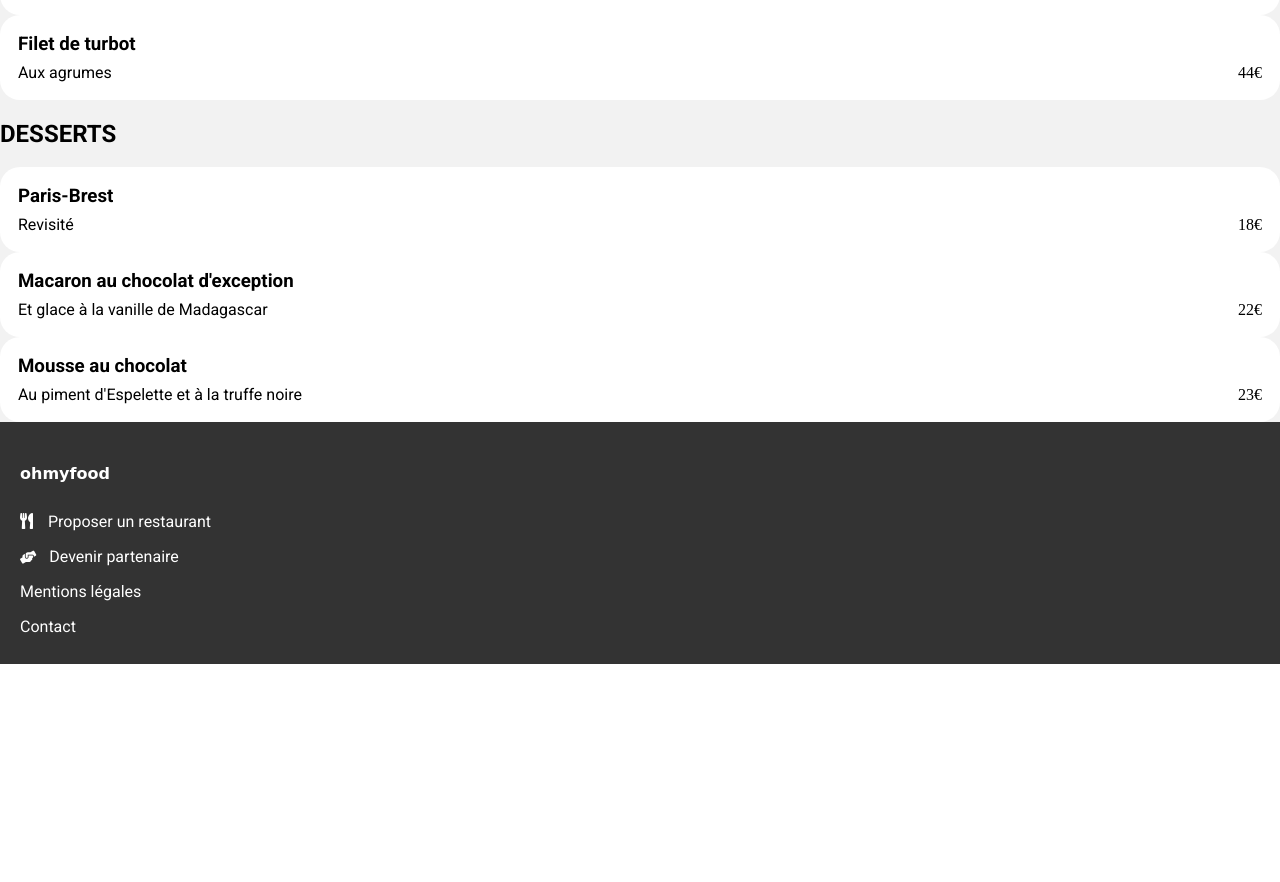
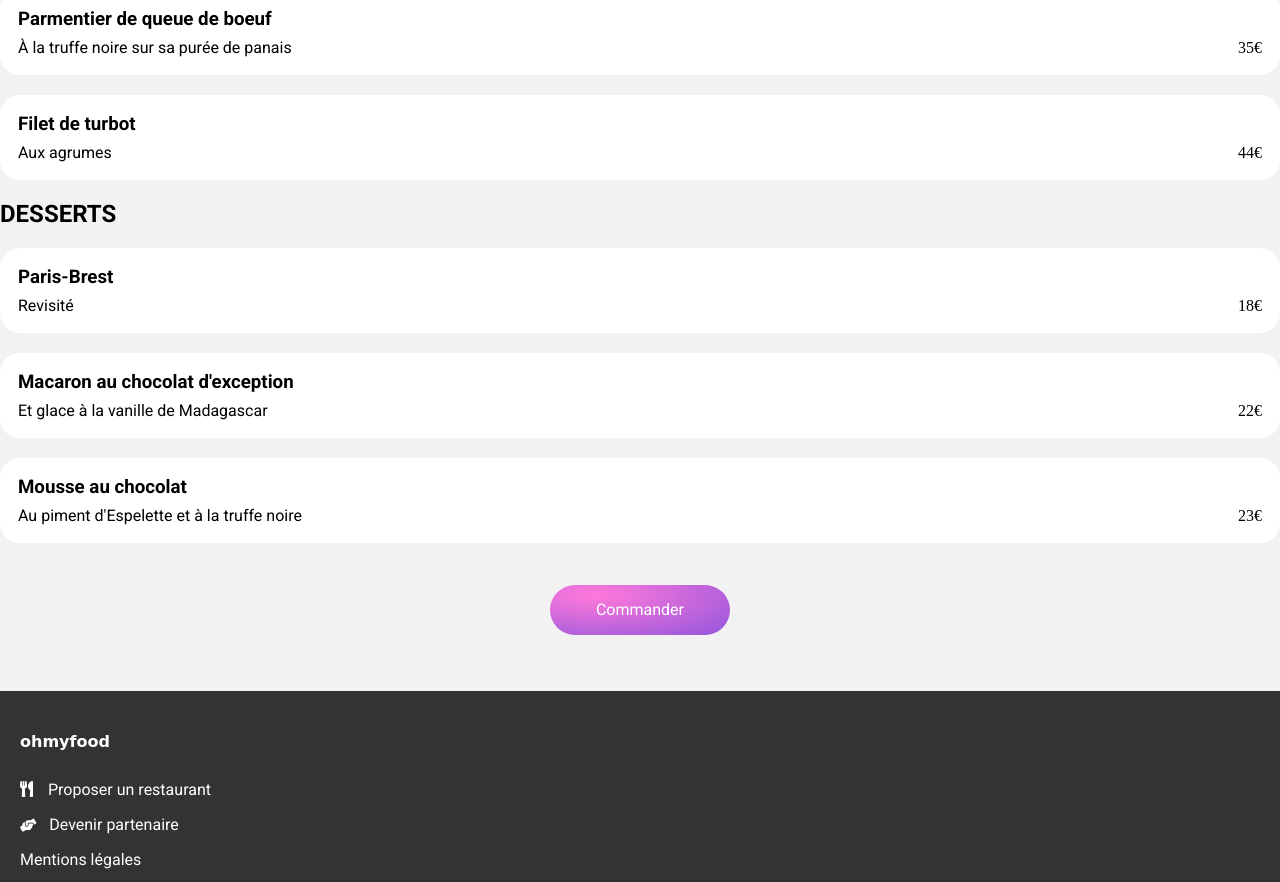
Before and after one commit to Sylvie-Noel/SylvieNoel_3_11012022, a website: page menu1.html in a window 1280 px wide. Shown: the part 920-1802 px from the top of the page. Before the commit the page ends 1584 px from the top, so only its background shows below. Drawn offline with Linux system fonts and the light colour scheme; a web font is replaced by a local one.

Commit message:
Ajout de marge entre les cartes de menu et pour le bouton commander

```diff
--- a/menu1.html
+++ b/menu1.html
@@ -104,6 +104,12 @@
                     </div>
                     <div class="card-text-mini__price">23&euro;</div>
                 </div>
+
+                <div class="flex-center">
+                    <div class="btn btn--small flex-center">
+                        <div class="btn__text flex-center">Commander</div>
+                    </div>
+                </div>
             </section>
 
 
--- a/styles.scss
+++ b/styles.scss
@@ -208,6 +208,10 @@ address {
     &__text{
         display: inline-block;
     }
+    &--small {
+        width: 180px;
+        margin: 42px 0 56px 0;
+    }
 }
 /****************************** MENUS ******************************/
 
@@ -242,6 +246,7 @@ address {
 .card-text-mini {
     border-radius: 20px;
     height: 85px;
+    margin-top: 20px;
     &__price {
         display: flex;
         align-items: flex-end;
```
Also changed, not shown: styles.css, 1 other file.
